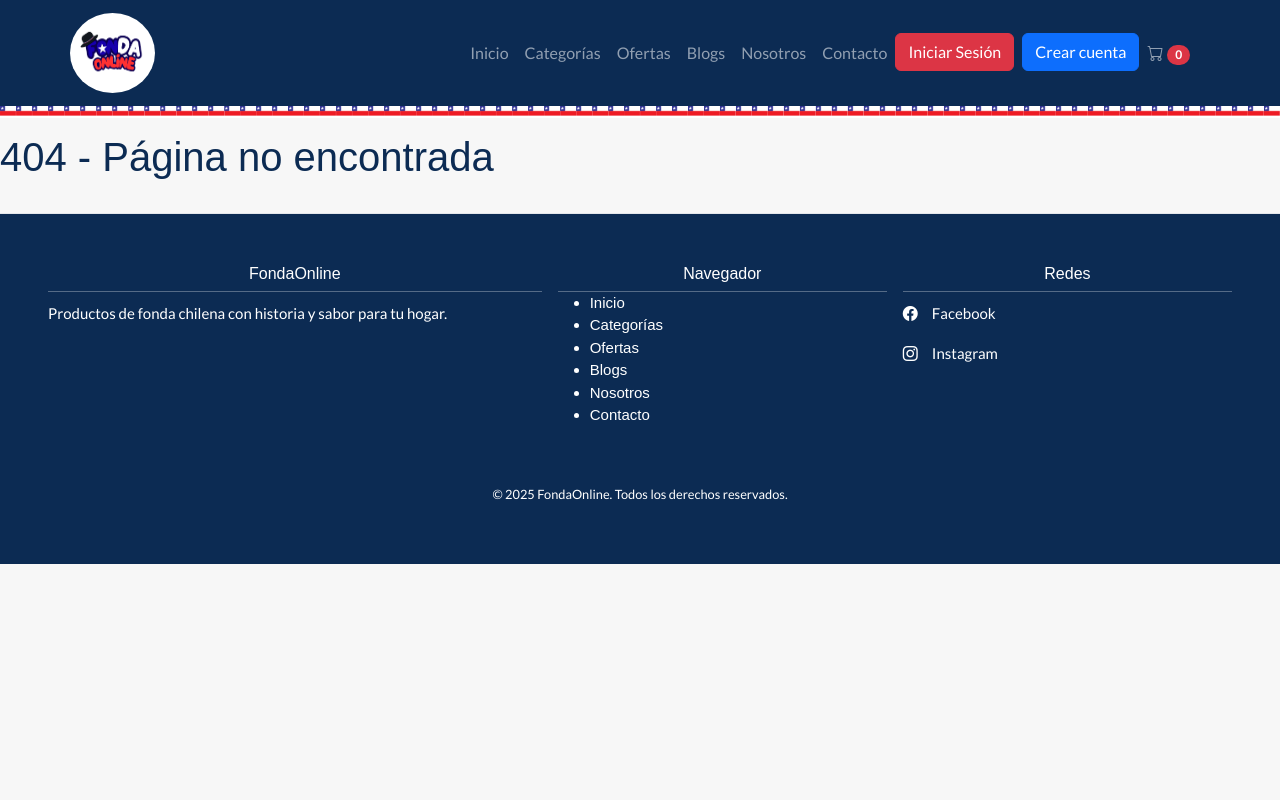
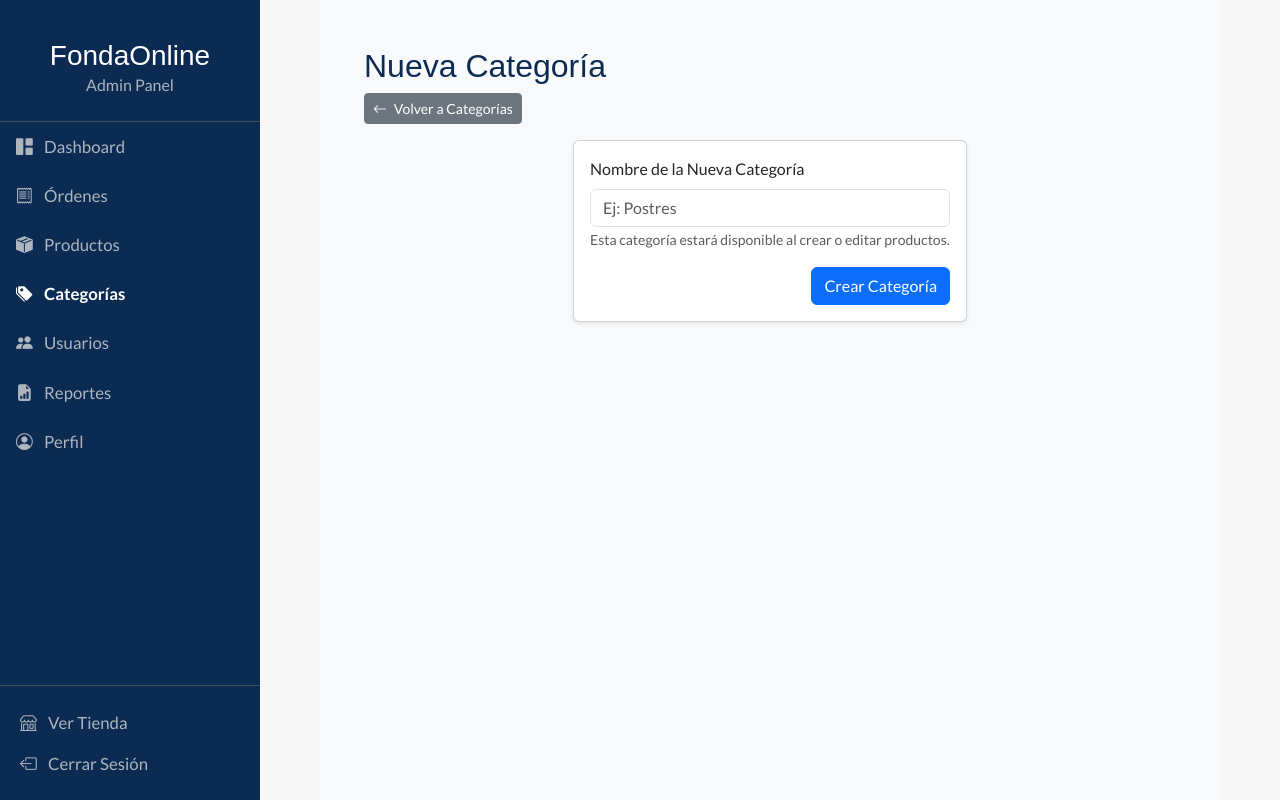
Before and after one commit to Sofi316/tufondaonline-front-back, a React (Create React App) app: page /admin/categorias/crear in a window 1280 px wide. Built offline with nearby package versions, Linux system fonts and the light colour scheme; a web font is replaced by a local one.

Commit message:
AdminCategoria y crear categoria listo

```diff
--- a/src/App.jsx
+++ b/src/App.jsx
@@ -20,6 +20,8 @@ import AdminVerProducto from './pages/admin/AdminVerProducto';
 import AdminEditarProducto from './pages/admin/AdminEditarProducto';
 import AdminProductosCriticos from './pages/admin/AdminProductosCriticos';
 import AdminReportesProductos from './pages/admin/AdminReportesProductos';
+import AdminCategorias from './pages/admin/AdminCategorias';
+import AdminCrearCategoria from './pages/admin/AdminCrearCategoria';
 import 'bootstrap/dist/css/bootstrap.min.css';
 import 'bootstrap-icons/font/bootstrap-icons.css';
 import './styles/styles.css';
@@ -75,6 +77,9 @@ export default function App() {
         <Route path="productos/editar/:id" element={<AdminEditarProducto />} />
         <Route path="productos/criticos" element={<AdminProductosCriticos />} />
         <Route path="productos/reportes" element={<AdminReportesProductos />} />
+
+        <Route path="categorias" element={<AdminCategorias />} />
+        <Route path="categorias/crear" element={<AdminCrearCategoria />} />
       </Route>
 
     </Routes>
--- /dev/null
+++ b/src/pages/admin/AdminCategorias.jsx
@@ -0,0 +1,62 @@
+
+import React, { useState, useEffect } from 'react';
+import { Container, Row, Col, ListGroup, Button } from 'react-bootstrap';
+import { Link } from 'react-router-dom';
+import { obtenerCategorias } from '../../data/productosData.js';
+export default function AdminCategorias() {
+
+  const [categorias, setCategorias] = useState([]);
+
+
+  useEffect(() => {
+    setCategorias(obtenerCategorias());
+  }, []);
+
+
+  const handleEliminarCategoria = (categoriaAEliminar) => {
+      if (window.confirm(`¿Estás seguro de eliminar la categoría "${categoriaAEliminar}"? Esto no eliminará los productos asociados.`)) {
+
+          setCategorias(categorias.filter(cat => cat !== categoriaAEliminar));
+      }
+  }
+
+  return (
+    <Container fluid>
+      <Row className="align-items-center mb-3">
+        <Col>
+          <h2>Gestión de Categorías</h2>
+          <p className="text-muted">Administra las categorías de productos.</p>
+        </Col>
+        <Col xs="auto" className="text-end">
+          <Button as={Link} to="/admin/categorias/crear" variant="primary">
+            <i className="bi bi-plus-lg me-2"></i> Nueva Categoría
+          </Button>
+        </Col>
+      </Row>
+
+      <Row>
+        <Col md={8} lg={6} className="mx-auto">
+            {categorias.length > 0 ? (
+                <ListGroup>
+                {categorias.map((categoria, index) => (
+                    <ListGroup.Item key={index} className="d-flex justify-content-between align-items-center">
+                    {categoria}
+                    <Button
+                        variant="outline-danger"
+                        size="sm"
+                        onClick={() => handleEliminarCategoria(categoria)}
+                        title="Eliminar categoría (simulado)"
+                    >
+                        <i className="bi bi-trash-fill"></i>
+                    </Button>
+                    </ListGroup.Item>
+                ))}
+                </ListGroup>
+            ) : (
+                <p className="text-center text-muted">No hay categorías definidas en los productos.</p>
+            )}
+        </Col>
+      </Row>
+    </Container>
+  );
+}
--- /dev/null
+++ b/src/pages/admin/AdminCrearCategoria.jsx
@@ -0,0 +1,87 @@
+
+
+import React, { useState } from 'react';
+import { Container, Row, Col, Card, Form, Button, Alert } from 'react-bootstrap';
+import { useNavigate } from 'react-router-dom';
+
+
+export default function AdminCrearCategoria() {
+
+  const navigate = useNavigate();
+  const [nombreCategoria, setNombreCategoria] = useState("");
+  const [mensaje, setMensaje] = useState("");
+  const [tipoMensaje, setTipoMensaje] = useState("success");
+
+  const handleChange = (e) => {
+    setMensaje("");
+    setNombreCategoria(e.target.value);
+  };
+
+  const handleSubmit = (e) => {
+    e.preventDefault();
+    setMensaje("");
+
+    if (!nombreCategoria.trim()) {
+      setTipoMensaje("danger");
+      setMensaje("Error: El nombre de la categoría no puede estar vacío.");
+      return;
+    }
+
+    console.log("Nueva categoría a crear:", nombreCategoria);
+    setTipoMensaje("success");
+
+    setMensaje(`¡Categoría "${nombreCategoria}" creada exitosamente!`);
+    setNombreCategoria("");
+
+    setTimeout(() => navigate('/admin/categorias'), 2000);
+  };
+
+  return (
+    <Container fluid>
+      <Row className="mb-3">
+        <Col>
+          <h2>Nueva Categoría</h2>
+          <Button variant="secondary" size="sm" onClick={() => navigate('/admin/categorias')}>
+            <i className="bi bi-arrow-left me-1"></i> Volver a Categorías
+          </Button>
+        </Col>
+      </Row>
+
+      {mensaje && (
+        <Alert variant={tipoMensaje} onClose={() => setMensaje("")} dismissible>
+          {mensaje}
+        </Alert>
+      )}
+
+      <Row>
+        <Col md={8} lg={6} className="mx-auto">
+          <Card className="shadow-sm">
+            <Card.Body>
+              <Form onSubmit={handleSubmit} noValidate>
+                <Form.Group controlId="formNombreCategoria">
+                  <Form.Label>Nombre de la Nueva Categoría</Form.Label>
+                  <Form.Control
+                    type="text"
+                    placeholder="Ej: Postres"
+                    value={nombreCategoria}
+                    onChange={handleChange}
+                    required
+                  />
+                  <Form.Text className="text-muted">
+                    Esta categoría estará disponible al crear o editar productos.
+                  </Form.Text>
+                </Form.Group>
+
+                <div className="text-end mt-3">
+                  <Button variant="primary" type="submit">
+                    Crear Categoría
+                  </Button>
+                </div>
+              </Form>
+            </Card.Body>
+          </Card>
+        </Col>
+      </Row>
+    </Container>
+  );
+}
```
